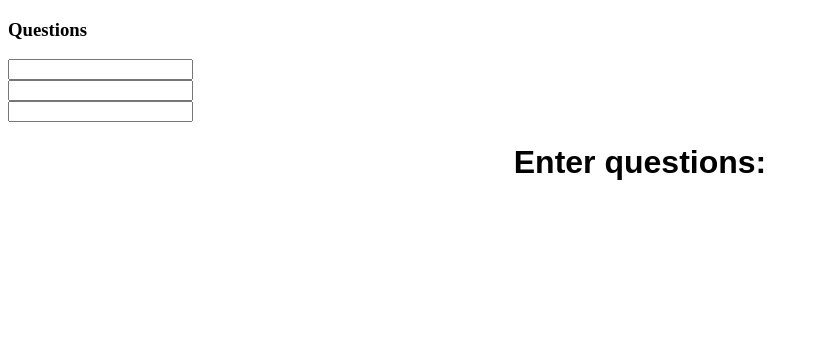
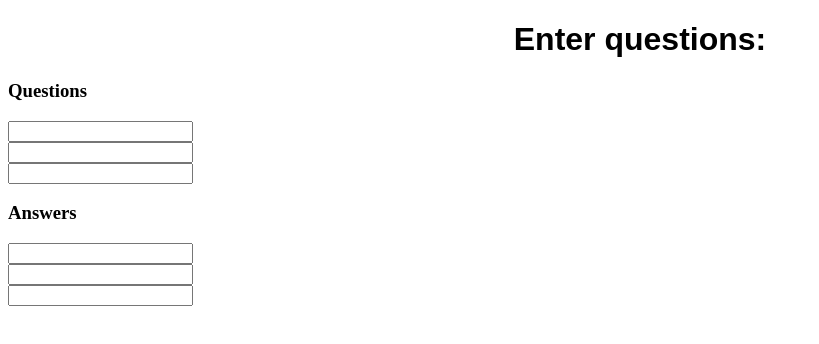
Before and after one commit to miguel-fg/fall-hacks-test, a React (Create React App) app: page / in a window 1280 px wide. Shown: the top 344 px of the page, without its empty margins (0-819 px from the left). Built offline with nearby package versions, Linux system fonts and the light colour scheme.

Commit message:
add Answers

```diff
--- a/src/App.js
+++ b/src/App.js
@@ -1,17 +1,13 @@
-
 import "./App.css";
-import Questions from "./components/Questions";
-import Header from './components/Header';
+import Input from "./components/Input";
+import Header from "./components/Header";
 
 function App() {
   return (
     <>
-
-
-      <Questions />
-
       <Header />
-
+      <Input title={"Questions"} />
+      <Input title={"Answers"} />
     </>
   );
 }
--- a/src/components/Questions.js
+++ b/src/components/Input.js
@@ -1,7 +1,7 @@
-function Questions() {
+function Input({ title }) {
   return (
     <>
-      <h3>Questions</h3>
+      <h3>{title}</h3>
       <input type="text"></input>
       <br />
       <input type="text"></input>
@@ -12,4 +12,4 @@ function Questions() {
   );
 }
 
-export default Questions;
+export default Input;
```
